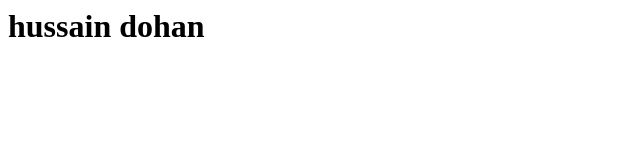
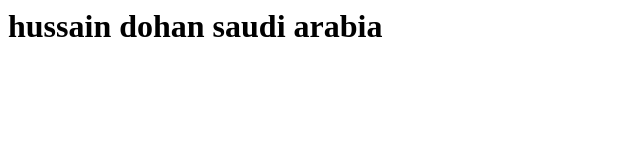
Before and after one commit to hussaldo/project-y, a plain HTML site: page index.html in a window 1280 px wide. Shown: the whole page, without its empty margins (0-640 px from the left). Drawn offline with Linux system fonts and the light colour scheme.

Commit message:
Update index.html
hussain add city from GitHub

```diff
--- a/index.html
+++ b/index.html
@@ -1 +1 @@
-<h1>hussain dohan</h1>
+<h1>hussain dohan saudi arabia</h1>
```
